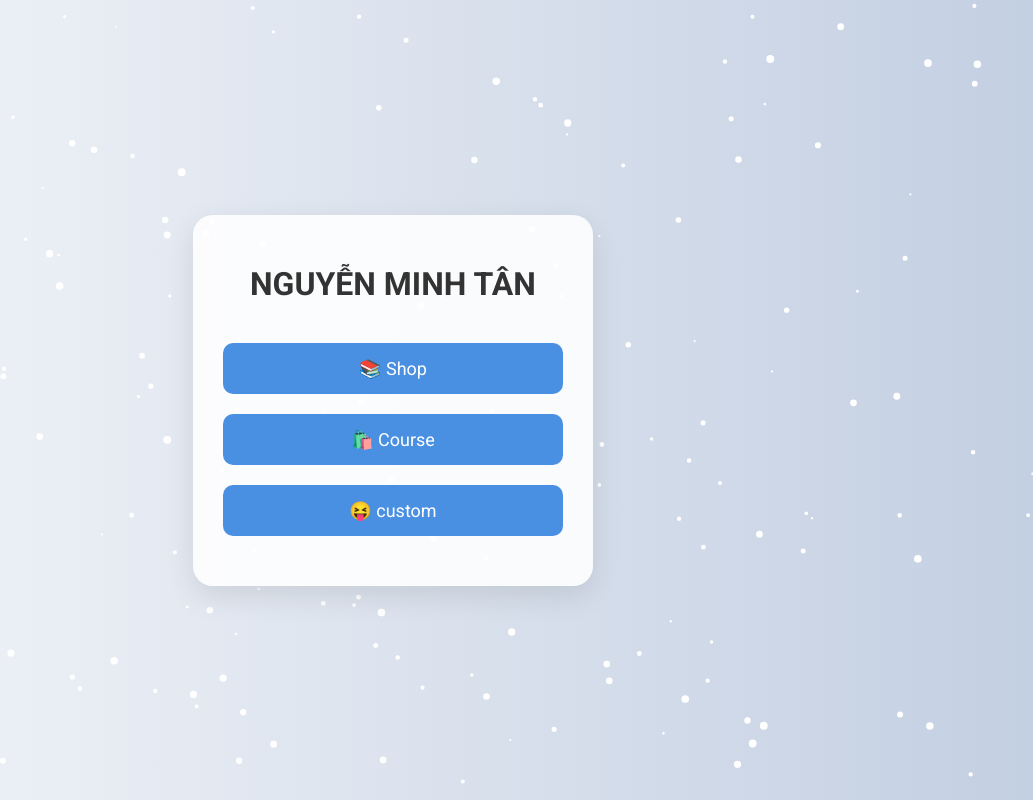
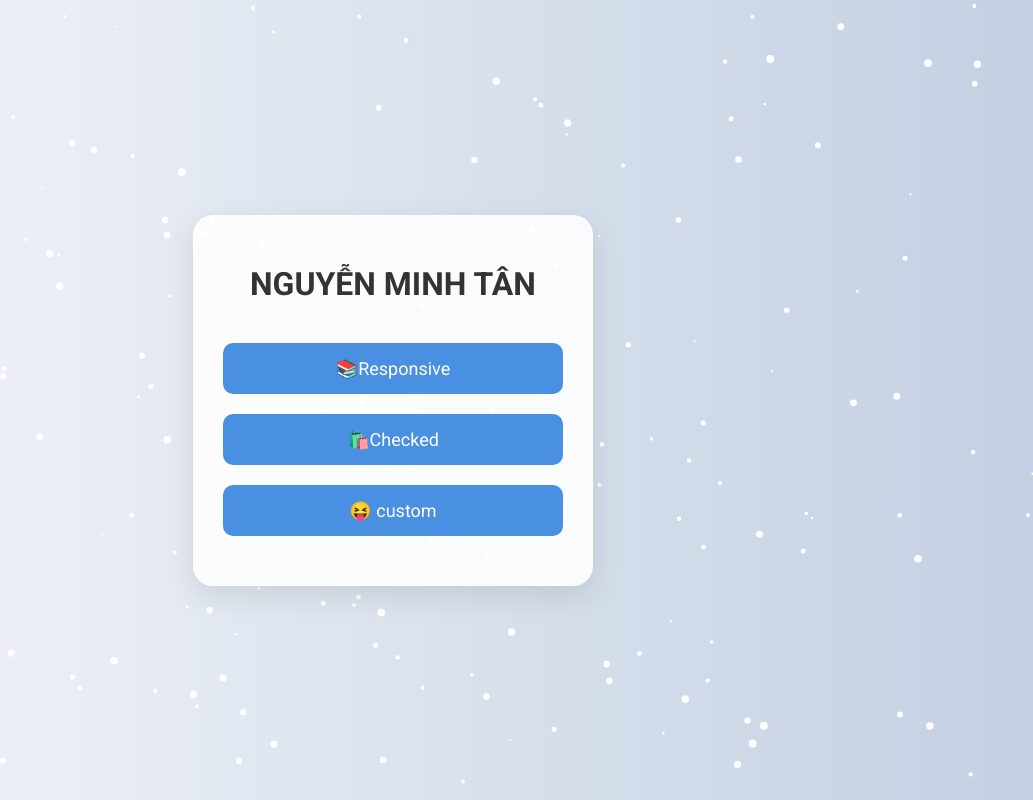
Before and after one commit to TanFsoft/f8-zoom-day-10, a plain HTML site: page index.html in a window 1280 px wide. Shown: the whole page, without its empty margins (247-1280 px from the left). Drawn offline with nearby package versions, Linux system fonts and the light colour scheme.

Commit message:
index-change-checked

```diff
--- a/index.html
+++ b/index.html
@@ -25,8 +25,8 @@
                 NGUYỄN MINH TÂN
             </h1>
             <ul>
-                <li><a href="./shop.html">📚 Shop</a></li>
-                <li><a href="./courses.html">🛍️ Course</a></li>
+                <li><a href="./shop.html">📚Responsive</a></li>
+                <li><a href="./courses.html">🛍️Checked</a></li>
                 <li><a href="./custom-checkbox.html">😝 custom</a></li>
             </ul>
         </div>
```
